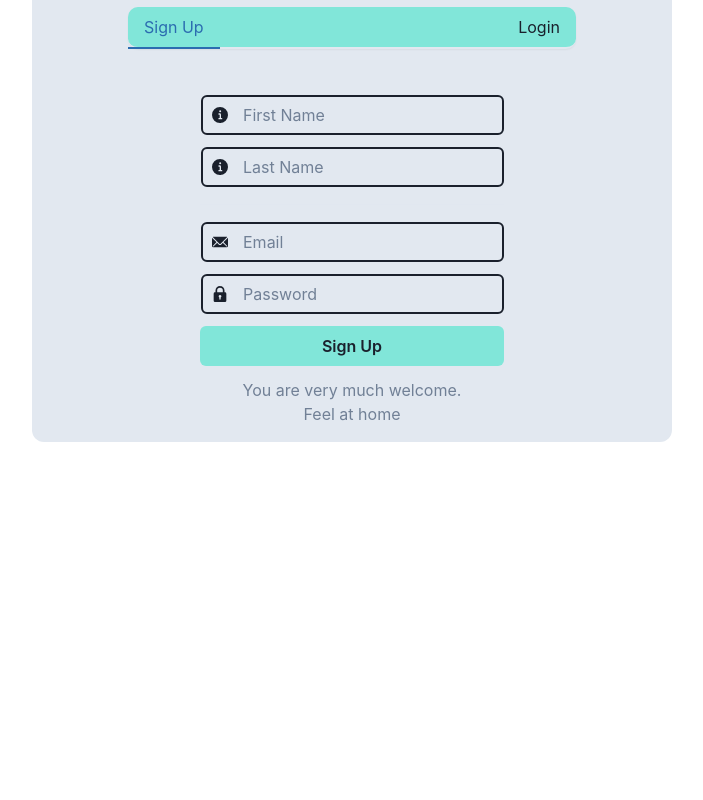
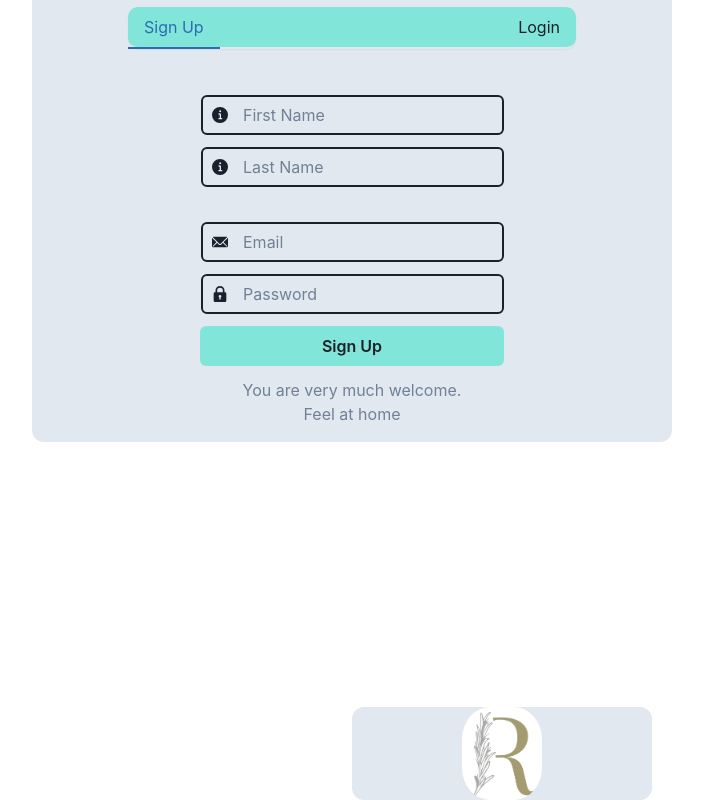
Before and after one commit to oscarromero583/signup-chakra, a React (Create React App) app: page / in a window 1280 px wide. Shown: the part 227-1027 px from the top of the page, without its empty margins (288-991 px from the left). Before the commit the page ends 929 px from the top, so only its background shows below. Built offline with nearby package versions, Linux system fonts and the light colour scheme.

Commit message:
new feature - iniitialized card 	modified:   package-lock.json 	modified:   package.json 	new file:   src/card.js 	modified:   src/index.js 	modified:   src/navigation.js

```diff
--- a/package.json
+++ b/package.json
@@ -13,6 +13,7 @@
     "framer-motion": "^11.2.11",
     "react": "^18.3.1",
     "react-dom": "^18.3.1",
+    "react-router-dom": "^6.23.1",
     "react-scripts": "5.0.1",
     "web-vitals": "^2.1.4"
   },
--- /dev/null
+++ b/src/card.js
@@ -0,0 +1,56 @@
+import React from "react";
+import {
+Stack,
+Box,
+ } from "@chakra-ui/react";
+ import Logo1 from './Romero-logo9.png'
+
+
+
+const Card = () => {
+    return (
+        <Box>
+
+            <Stack spacing={3}
+            marginLeft={'50%'}
+            marginRight={'50%'}
+            marginTop={'5px'}
+            >
+                <Box
+            borderRadius={'xl'}
+            bgColor={'gray.200'}
+            width={'300px'}
+            display={'flex'}
+            alignItems={'center'}
+            justifyContent={'center'}
+            justifyItems={'center'}>
+                        <Box
+                        display={'flex'}
+                        alignItems={'center'}
+                        justifyContent={'center'}
+                        rounded={'xl'}
+                        overflow={'hidden'}
+                        borderRadius={'35%'}>
+                                <img
+                                src={Logo1}
+                                alt="Logo"
+                                width={'80px'}
+                                height={'9px'}
+                                bgColor={'gray.500'}
+                                borderRadius={'35%'}
+                                />
+                         </Box>
+                         <Box>
+
+                         </Box>
+
+            </Box>
+
+            </Stack>
+
+            </Box>
+
+    );
+};
+
+export default Card;
--- a/src/index.js
+++ b/src/index.js
@@ -1,28 +1,28 @@
-import React from 'react';
-import ReactDOM from 'react-dom/client';
-import { ChakraProvider, ColorModeProvider } from '@chakra-ui/react';
-import Navigation from './navigation';
-import Form from './form'
-import theme from './theme'
+import React from "react";
+import ReactDOM from "react-dom/client";
+import { ChakraProvider, ColorModeProvider } from "@chakra-ui/react";
+import Navigation from "./navigation";
+import Form from "./form";
+import Card from "./card";
+import theme from "./theme";
 import ThemeToggle from "./ThemeToggle";
 
-
-
-const rootElement = document.getElementById('root');
+const rootElement = document.getElementById("root");
 const root = ReactDOM.createRoot(rootElement);
 
 root.render(
   <React.StrictMode>
     <ChakraProvider theme={theme}>
-    <ColorModeProvider
+      <ColorModeProvider
         options={{
           initialColorMode: "light",
           useSystemColorMode: false,
         }}
       >
-      <Navigation />
-      <ThemeToggle />
-      <Form />
+        <Navigation />
+        <ThemeToggle />
+        <Form />
+        <Card />
       </ColorModeProvider>
     </ChakraProvider>
   </React.StrictMode>
```
Also changed, not shown: src/navigation.js (+9 -1 lines), 1 other file (tests, documents, lock files or other folders).
